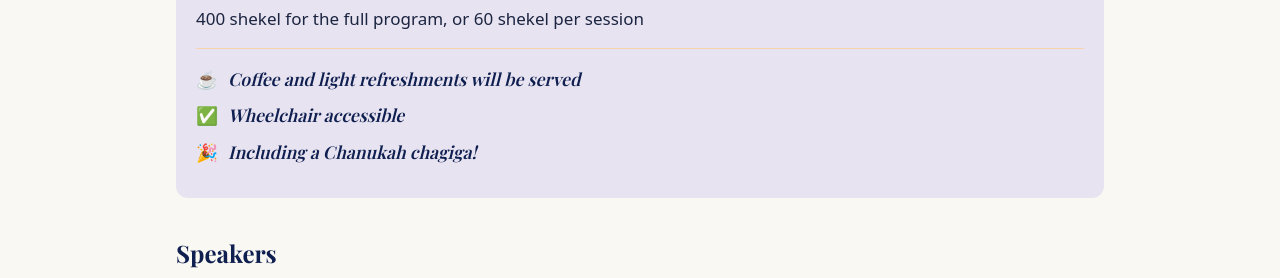
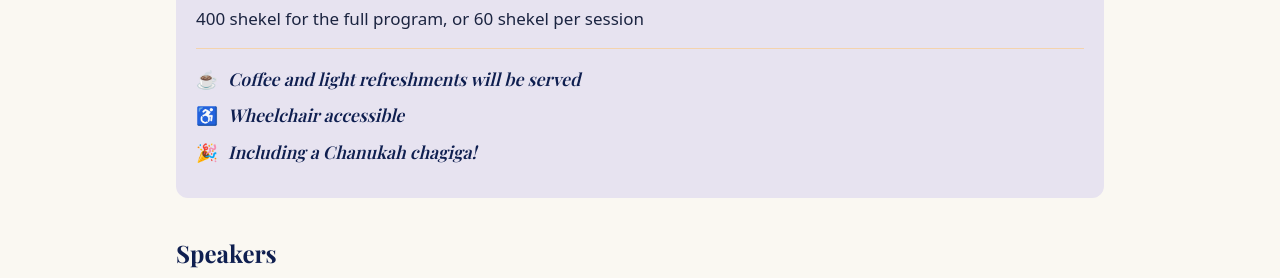
Before and after one commit to mos26613/ChaimVshalom, a Jekyll site: the page built from classes.html, in a window 1280 px wide. Shown: the part 560-838 px from the top of the page. Built offline with Jekyll 4.4.1, drawn with Linux system fonts in a browser that asks for light colours; some web fonts are replaced.

Commit message:
Use the wheelchair emoji and a lighter italic for Classes highlights
- Wheelchair accessible now uses ♿; CLAUDE.md notes that standard
  symbols and emojis are fine under the no-images-of-people rule.
- The highlights use a lighter (regular-weight) italic, loaded from
  Google Fonts alongside the existing weights.

Co-Authored-By: Claude Opus 5.5 <noreply@anthropic.com>
Claude-Session: https://claude.ai/code/session_011TyGoYBZmHuJ2s6fCWnYGE

```diff
--- a/_layouts/default.html
+++ b/_layouts/default.html
@@ -17,7 +17,7 @@
   <link rel="icon" href="images/logo-emblem.png">
   <link rel="preconnect" href="https://fonts.googleapis.com">
   <link rel="preconnect" href="https://fonts.gstatic.com" crossorigin>
-  <link rel="stylesheet" href="https://fonts.googleapis.com/css2?family=Playfair+Display:ital,wght@0,600;0,700;1,600&amp;display=swap">
+  <link rel="stylesheet" href="https://fonts.googleapis.com/css2?family=Playfair+Display:ital,wght@0,600;0,700;1,400;1,600&amp;display=swap">
   {%- comment -%}
     "?v=..." is the time the site was built. It changes on every update, so
     browsers always load the newest stylesheet instead of an old saved copy.
--- a/classes.html
+++ b/classes.html
@@ -24,7 +24,7 @@ description: "Torah classes for women at Chaim V'Shalom Women's Learning Center
         </dl>
         <ul class="highlights">
           <li><span class="highlight-icon" aria-hidden="true">☕</span>Coffee and light refreshments will be served</li>
-          <li><span class="highlight-icon" aria-hidden="true">✅</span>Wheelchair accessible</li>
+          <li><span class="highlight-icon" aria-hidden="true">♿</span>Wheelchair accessible</li>
           <li><span class="highlight-icon" aria-hidden="true">🎉</span>Including a Chanukah chagiga!</li>
         </ul>
       </section>
--- a/css/style.css
+++ b/css/style.css
@@ -288,7 +288,7 @@ main {
   border-top: 1px solid var(--color-gold);
   font-family: var(--font-heading);
   font-style: italic;
-  font-weight: 600;            /* the italic font is downloaded in this weight */
+  font-weight: 400;            /* a light italic (downloaded in _layouts/default.html) */
   font-size: 1.1rem;
   color: var(--color-heading);
 }
```
Also changed, not shown: CLAUDE.md (+1 -0 lines).
